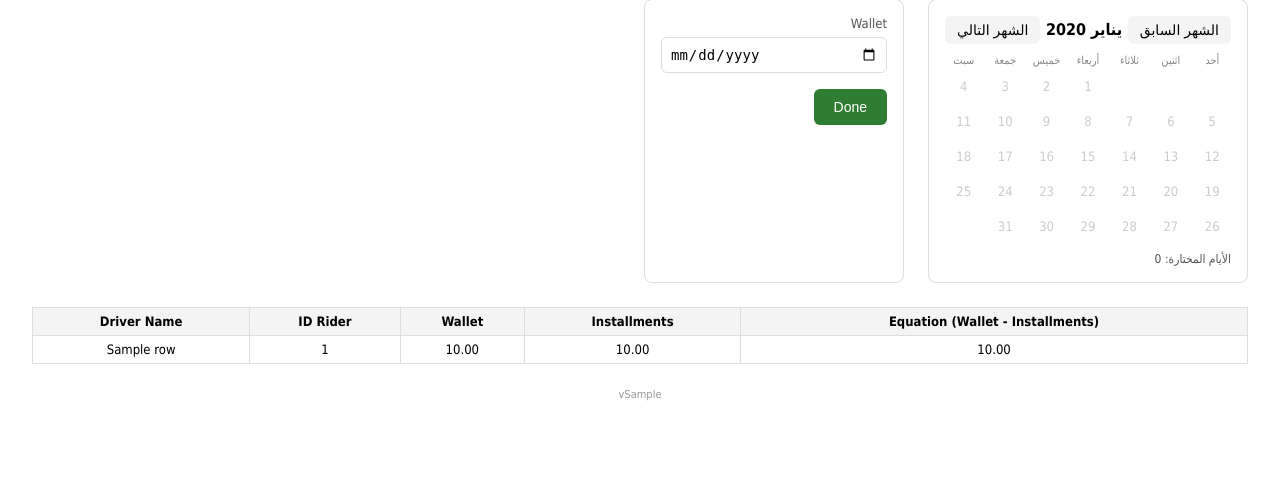
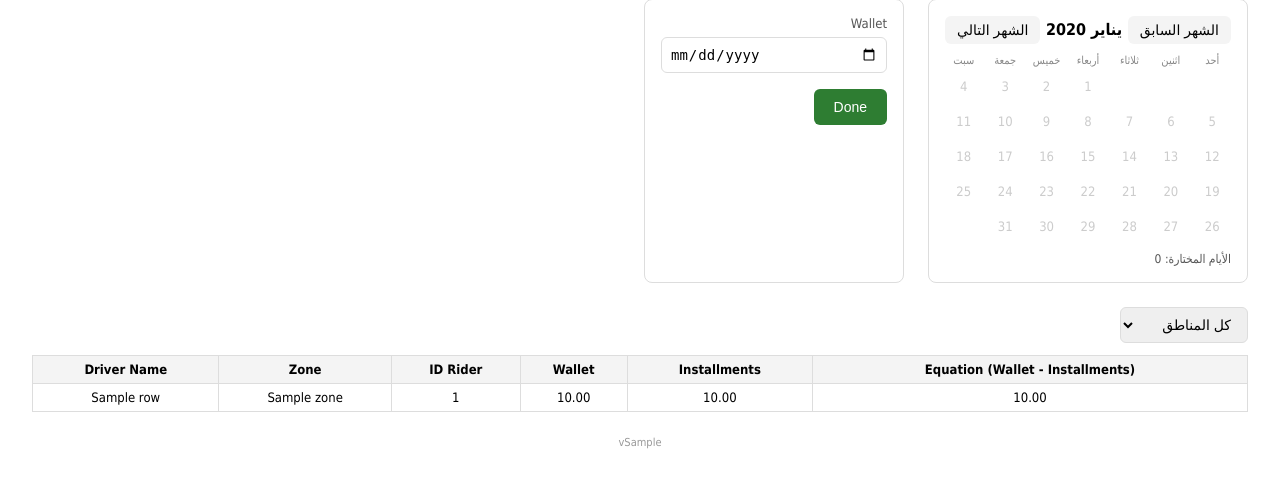
Before and after one commit to abdallahfarag255/SOG, a Flask app: template templates/equation.html in a window 1280 px wide. Shown: the part 136-624 px from the top of the page. Run offline with Flask 3, Linux system fonts and the light colour scheme; the template is opened without the code that fills it: most values are stand-ins (such as "Sample title", 1, 10 or a date in 2020); parts of the project's set-up code (start-up, migrations or seed data) failed here and were passed over.

Commit message:
Add a zone filter to the equation report table
Co-Authored-By: Claude Sonnet 5 <noreply@anthropic.com>

```diff
--- a/app.py
+++ b/app.py
@@ -166,9 +166,12 @@ def riders_equation():
         except Exception as exc:
             flash(f"تعذر حساب الـ Equation: {exc}")
 
+    zones = sorted({r["zone"] for r in rows if r["zone"]})
+
     return render_template(
         "equation.html",
         rows=rows,
+        zones=zones,
         selected_dates=selected_dates,
         wallet_date=wallet_date,
         min_archive_date=MIN_ARCHIVE_DATE.isoformat(),
--- a/rider_service.py
+++ b/rider_service.py
@@ -115,10 +115,12 @@ class RiderService:
 
         riders = {}
         for row in rows:
-            entry = riders.setdefault(row.rider_id, {"driver_name": row.driver_name, "installments_sum": 0.0})
+            entry = riders.setdefault(row.rider_id, {"driver_name": row.driver_name, "zone": row.zone, "installments_sum": 0.0})
             entry["installments_sum"] += self._safe_float(row.installments)
             if row.driver_name:
                 entry["driver_name"] = row.driver_name
+            if row.zone:
+                entry["zone"] = row.zone
 
         wallet_by_id = {}
         if wallet_date:
@@ -130,6 +132,7 @@ class RiderService:
             result.append({
                 "rider_id": rider_id,
                 "driver_name": info["driver_name"],
+                "zone": info["zone"],
                 "installments_sum": info["installments_sum"],
                 "wallet": wallet,
                 "equation": wallet - info["installments_sum"],
--- a/templates/equation.html
+++ b/templates/equation.html
@@ -38,6 +38,9 @@
         th { background: #f4f4f4; }
         .eq-positive { background: #f8d7da; }
         .eq-negative { background: #d4edda; }
+
+        .filter-bar { margin-bottom: 12px; }
+        .filter-bar select { padding: 8px 12px; border: 1px solid #ddd; border-radius: 6px; font-size: 14px; }
     </style>
 </head>
 <body>
@@ -79,6 +82,14 @@
     </form>
 
     {% if rows %}
+    <div class="filter-bar">
+        <select id="zoneFilter" onchange="filterRows()">
+            <option value="">كل المناطق</option>
+            {% for z in zones %}
+            <option value="{{ z }}">{{ z }}</option>
+            {% endfor %}
+        </select>
+    </div>
     <div class="table-scroll">
     <table>
         <thead>
@@ -87,16 +98,18 @@
                 <th>Installments</th>
                 <th>Wallet</th>
                 <th>ID Rider</th>
+                <th>Zone</th>
                 <th>Driver Name</th>
             </tr>
         </thead>
-        <tbody>
+        <tbody id="resultsBody">
             {% for r in rows %}
-            <tr>
+            <tr data-zone="{{ r.zone }}">
                 <td class="{% if r.equation > 0 %}eq-positive{% elif r.equation < 0 %}eq-negative{% endif %}">{{ "%.2f"|format(r.equation) }}</td>
                 <td>{{ "%.2f"|format(r.installments_sum) }}</td>
                 <td>{{ "%.2f"|format(r.wallet) }}</td>
                 <td>{{ r.rider_id }}</td>
+                <td>{{ r.zone }}</td>
                 <td>{{ r.driver_name }}</td>
             </tr>
             {% endfor %}
@@ -182,6 +195,15 @@
         });
 
         renderCalendar();
+
+        function filterRows() {
+            var zoneEl = document.getElementById('zoneFilter');
+            var zone = zoneEl ? zoneEl.value : '';
+            var rows = document.querySelectorAll('#resultsBody tr');
+            rows.forEach(function (row) {
+                row.style.display = (!zone || row.dataset.zone === zone) ? '' : 'none';
+            });
+        }
     </script>
 </body>
 </html>
--- a/version.py
+++ b/version.py
@@ -1 +1 @@
-APP_VERSION = "1.0.14"
+APP_VERSION = "1.0.15"
```
